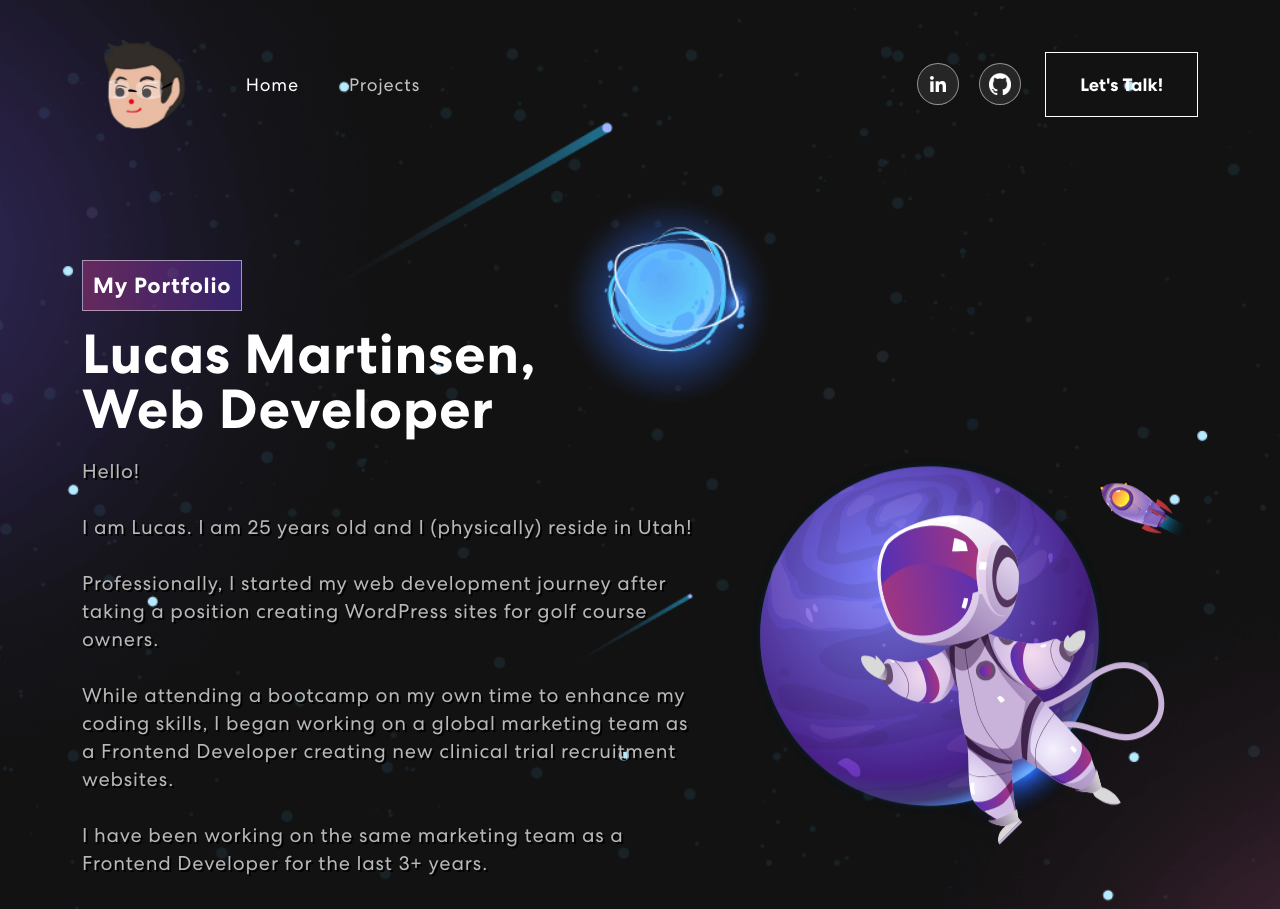
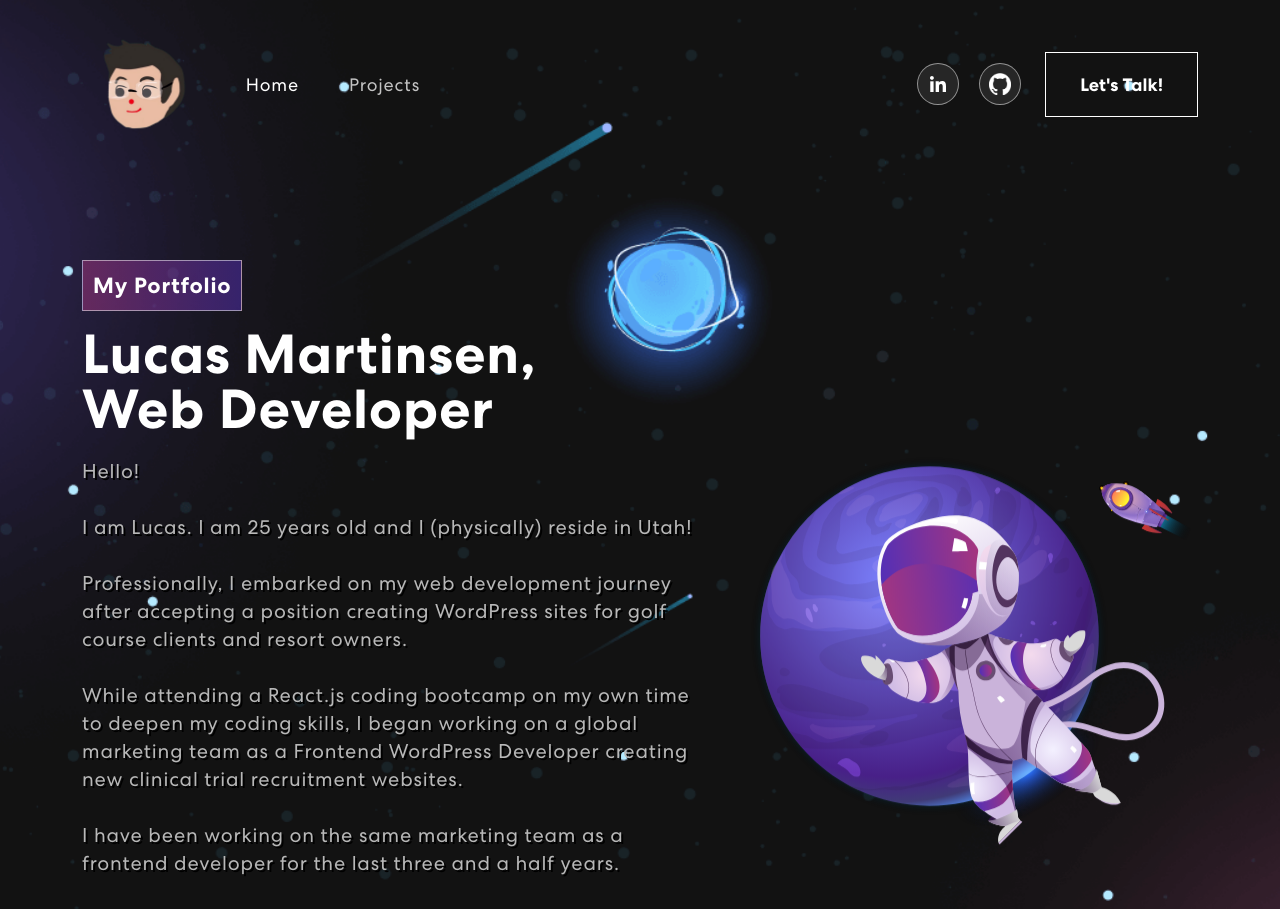
Before and after one commit to wumbles/purple-astronaut, a React (Create React App) app: page / in a window 1280 px wide. Shown: the top 909 px of the page. Built offline with nearby package versions, Linux system fonts and the light colour scheme.

Commit message:
BIO UPDATE: improved consistency across multi platform blurbs

```diff
--- a/src/components/Banner.js
+++ b/src/components/Banner.js
@@ -46,17 +46,19 @@ export const Banner = () => {
               I am Lucas. I am 25 years old and I (physically) reside in Utah!
               <br />
               <br />
-              Professionally, I started my web development journey after taking
-              a position creating WordPress sites for golf course owners.
+              Professionally, I embarked on my web development journey after
+              accepting a position creating WordPress sites for golf course
+              clients and resort owners.
               <br />
               <br />
-              While attending a bootcamp on my own time to enhance my coding
-              skills, I began working on a global marketing team as a Frontend
-              Developer creating new clinical trial recruitment websites.
+              While attending a React.js coding bootcamp on my own time to
+              deepen my coding skills, I began working on a global marketing
+              team as a Frontend WordPress Developer creating new clinical trial
+              recruitment websites.
               <br />
               <br />
-              I have been working on the same marketing team as a Frontend
-              Developer for the last 3+ years.
+              I have been working on the same marketing team as a frontend
+              developer for the last three and a half years.
               <br />
               <br />
               Below, you can find links to projects I've worked on and get an
@@ -64,7 +66,7 @@ export const Banner = () => {
               page.)
               <br />
               <br />
-              Thank you for your interest!
+              Thank you for checking out my portfoliio!
               <br />
               <br />
             </p>
```
